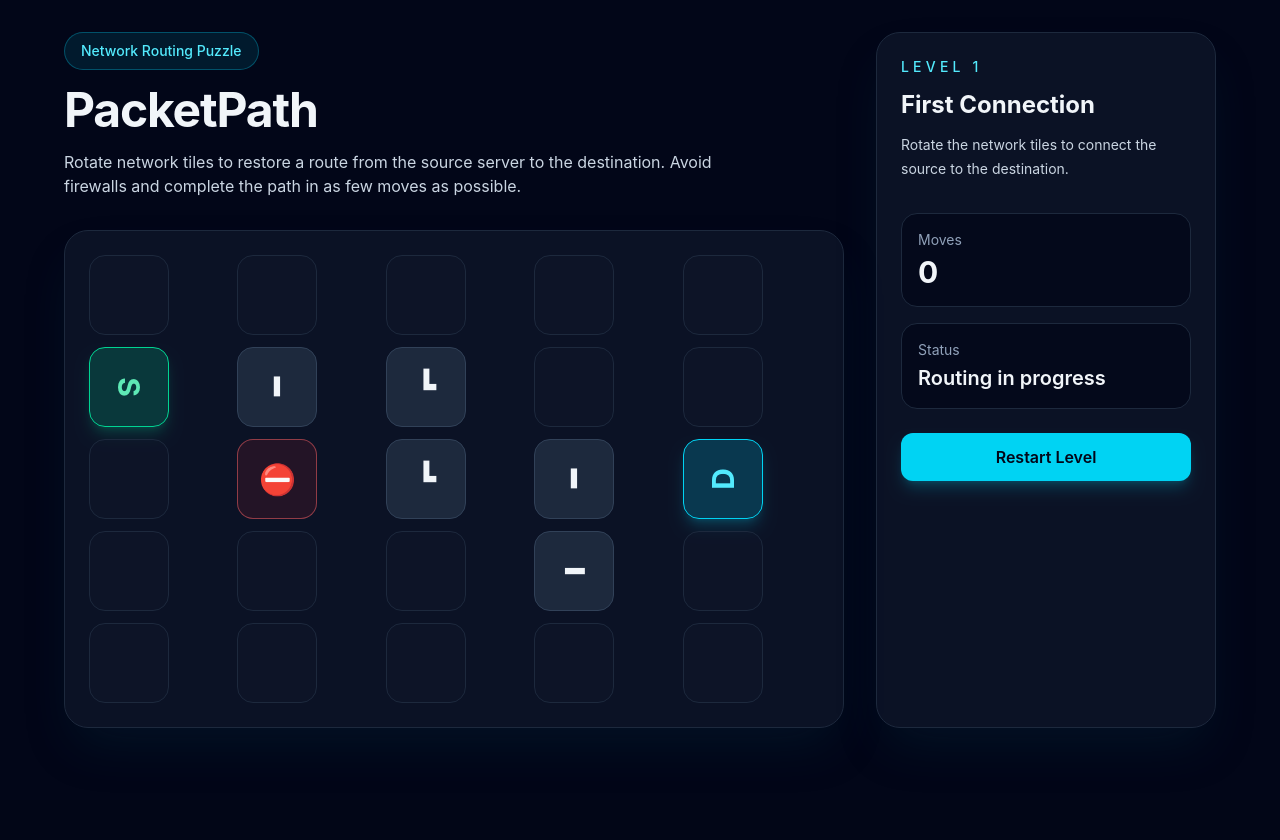
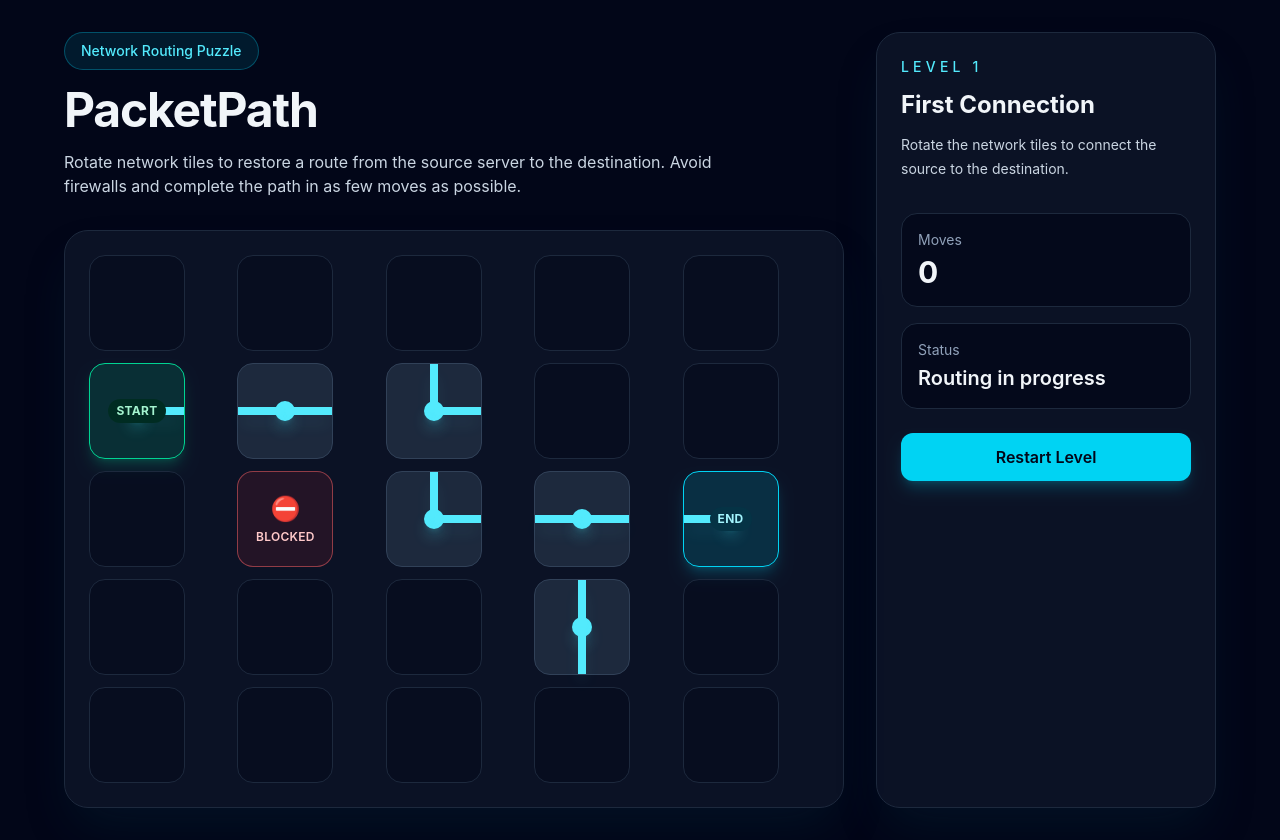
Before and after one commit to simonlartey/packet-path, a React (Vite) app: page / in a window 1280 px wide. Before the commit the page ends 800 px from the top, so only its background shows below. Built offline with nearby package versions, Linux system fonts and the light colour scheme.

Commit message:
Improve network tile visual clarity

```diff
--- a/src/components/Tile.tsx
+++ b/src/components/Tile.tsx
@@ -1,40 +1,56 @@
-import type { Tile as TileModel } from '../game/types'
+import type { Direction, Tile as TileModel } from '../game/types'
+import { getTileConnections } from '../game/pathfinding'
 
 type TileProps = {
   tile: TileModel
   onRotate: () => void
 }
 
-function getTileLabel(tile: TileModel): string {
-  if (tile.type === 'source') return 'S'
-  if (tile.type === 'destination') return 'D'
-  if (tile.type === 'firewall') return '⛔'
-  if (tile.type === 'straight') return '━'
-  if (tile.type === 'corner') return '┗'
-  return ''
+const connectionClasses: Record<Direction, string> = {
+  up: 'left-1/2 top-0 h-1/2 w-2 -translate-x-1/2 rounded-b-full',
+  right: 'right-0 top-1/2 h-2 w-1/2 -translate-y-1/2 rounded-l-full',
+  down: 'bottom-0 left-1/2 h-1/2 w-2 -translate-x-1/2 rounded-t-full',
+  left: 'left-0 top-1/2 h-2 w-1/2 -translate-y-1/2 rounded-r-full',
 }
 
 function getTileClasses(tile: TileModel): string {
   const base =
-    'flex h-20 w-20 items-center justify-center rounded-2xl border text-3xl font-bold transition'
+    'relative flex h-24 w-24 items-center justify-center rounded-2xl border transition'
 
   if (tile.type === 'source') {
-    return `${base} border-emerald-400 bg-emerald-400/20 text-emerald-300 shadow-lg shadow-emerald-400/20`
+    return `${base} border-emerald-400 bg-emerald-400/15 shadow-lg shadow-emerald-400/20`
   }
 
   if (tile.type === 'destination') {
-    return `${base} border-cyan-400 bg-cyan-400/20 text-cyan-300 shadow-lg shadow-cyan-400/20`
+    return `${base} border-cyan-400 bg-cyan-400/15 shadow-lg shadow-cyan-400/20`
   }
 
   if (tile.type === 'firewall') {
-    return `${base} border-red-400/50 bg-red-500/10 text-red-300`
+    return `${base} border-red-400/50 bg-red-500/10`
   }
 
   if (tile.type === 'empty') {
-    return `${base} border-slate-800 bg-slate-900/40 text-slate-700`
+    return `${base} border-slate-800 bg-slate-950/40`
   }
 
-  return `${base} cursor-pointer border-slate-700 bg-slate-800 text-slate-100 hover:border-cyan-400 hover:bg-slate-700`
+  return `${base} cursor-pointer border-slate-700 bg-slate-800 hover:border-cyan-400 hover:bg-slate-700`
+}
+
+function CablePath({ tile }: { tile: TileModel }) {
+  const connections = getTileConnections(tile)
+
+  return (
+    <>
+      <div className="absolute left-1/2 top-1/2 h-5 w-5 -translate-x-1/2 -translate-y-1/2 rounded-full bg-cyan-300 shadow-lg shadow-cyan-300/30" />
+
+      {connections.map((direction) => (
+        <div
+          key={direction}
+          className={`absolute bg-cyan-300 shadow-lg shadow-cyan-300/30 ${connectionClasses[direction]}`}
+        />
+      ))}
+    </>
+  )
 }
 
 export function Tile({ tile, onRotate }: TileProps) {
@@ -48,12 +64,34 @@ export function Tile({ tile, onRotate }: TileProps) {
       className={getTileClasses(tile)}
       aria-label={`${tile.type} tile`}
     >
-      <span
-        className="transition-transform duration-200"
-        style={{ transform: `rotate(${tile.rotation}deg)` }}
-      >
-        {getTileLabel(tile)}
-      </span>
+      {(tile.type === 'straight' || tile.type === 'corner') && <CablePath tile={tile} />}
+
+      {tile.type === 'source' && (
+        <>
+          <CablePath tile={tile} />
+          <span className="absolute rounded-full bg-emerald-950 px-2 py-1 text-xs font-bold uppercase tracking-wide text-emerald-200">
+            Start
+          </span>
+        </>
+      )}
+
+      {tile.type === 'destination' && (
+        <>
+          <CablePath tile={tile} />
+          <span className="absolute rounded-full bg-cyan-950 px-2 py-1 text-xs font-bold uppercase tracking-wide text-cyan-200">
+            End
+          </span>
+        </>
+      )}
+
+      {tile.type === 'firewall' && (
+        <div className="text-center">
+          <div className="text-2xl">⛔</div>
+          <p className="mt-1 text-xs font-semibold uppercase tracking-wide text-red-200">
+            Blocked
+          </p>
+        </div>
+      )}
     </button>
   )
 }
```
